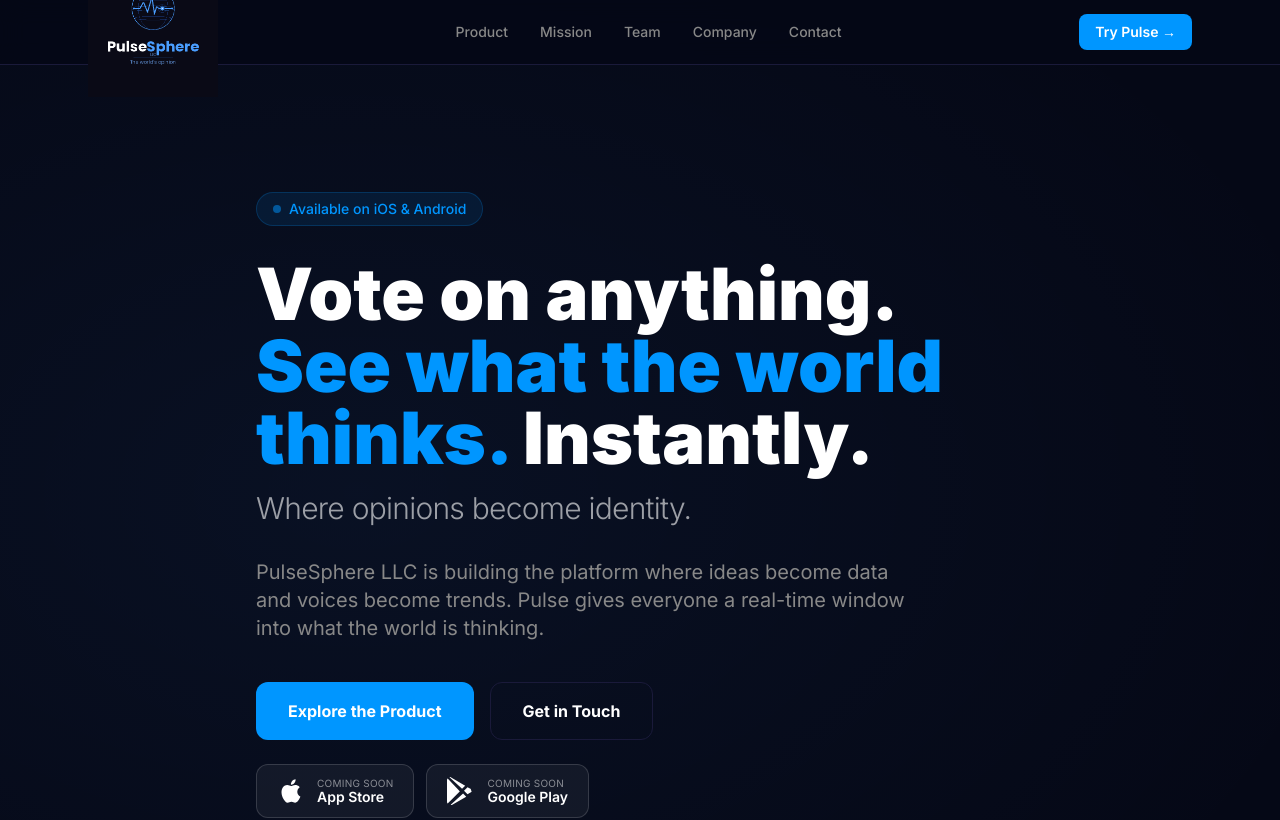
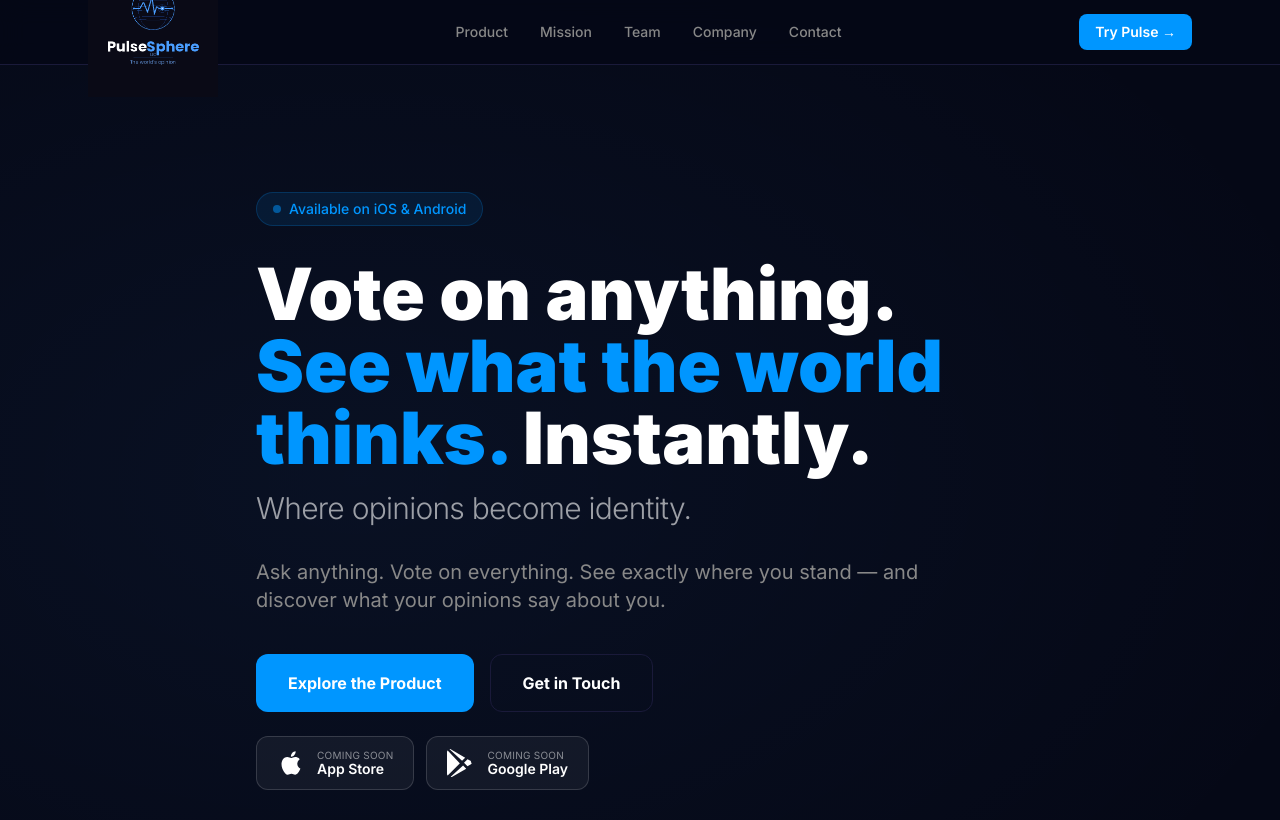
Before and after one commit to Rabs86/pulsesphere-web, a Next.js app: page / in a window 1280 px wide. Shown: the top 820 px of the page. Built offline with nearby package versions, Linux system fonts and the light colour scheme.

Commit message:
Strengthen hero description copy

```diff
--- a/app/page.tsx
+++ b/app/page.tsx
@@ -150,8 +150,7 @@
         </p>
 
         <p className="text-base md:text-xl text-dim leading-relaxed mb-8 md:mb-10 max-w-2xl">
-          PulseSphere LLC is building the platform where ideas become data and voices become
-          trends. Pulse gives everyone a real-time window into what the world is thinking.
+          Ask anything. Vote on everything. See exactly where you stand — and discover what your opinions say about you.
         </p>
 
         <div className="flex flex-wrap gap-3 md:gap-4">
```
